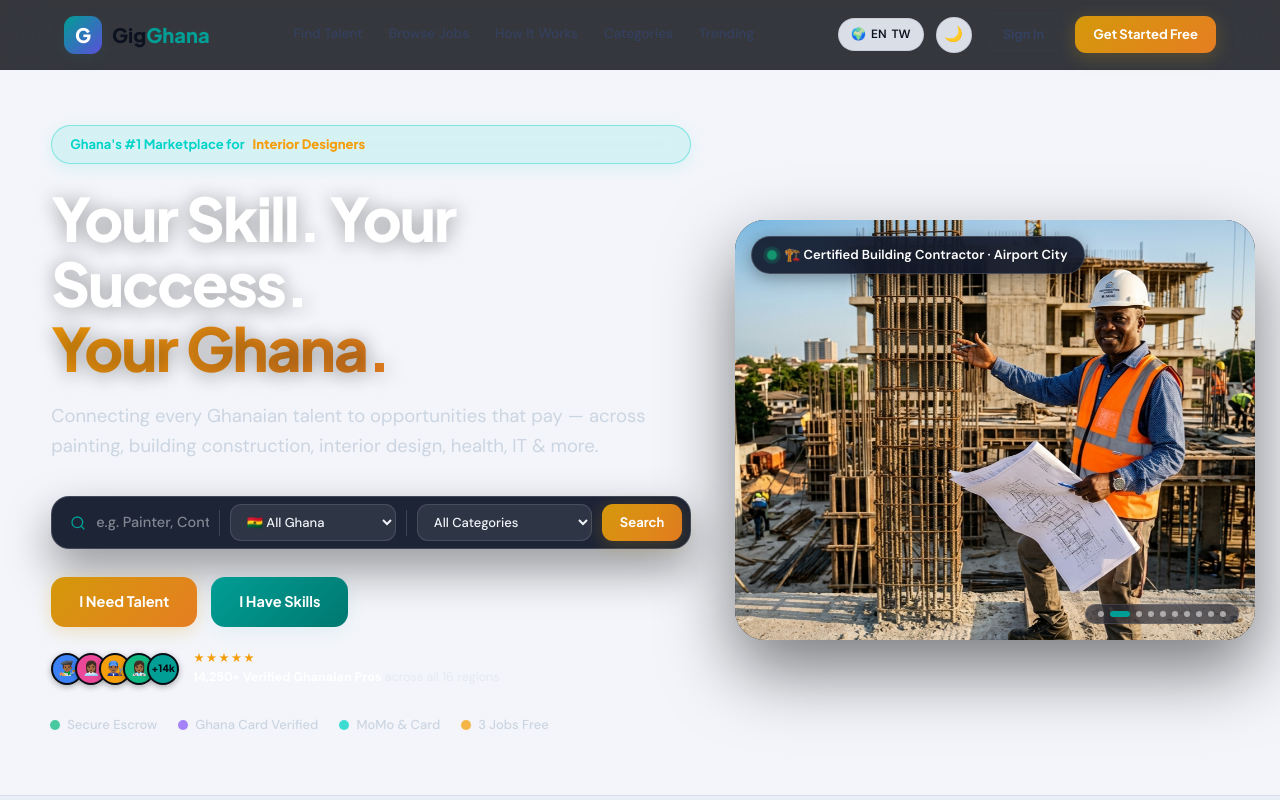
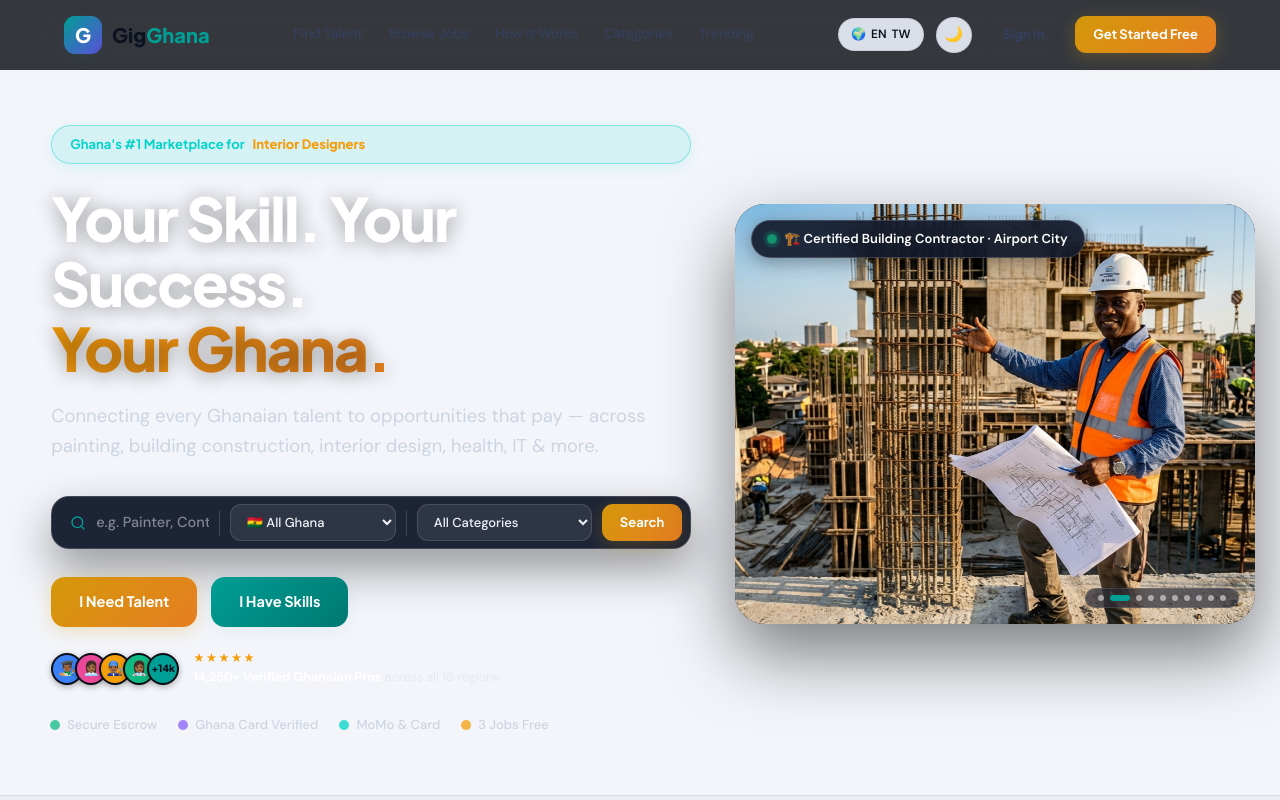
Before and after one commit to JoeVardyGC/GigGhana, a Next.js app: page / in a window 1280 px wide. Shown: the top 800 px of the page. Built offline with nearby package versions, Linux system fonts and the light colour scheme.

Commit message:
style(hero): push showcase card up 32px to perfectly align with hero headline typography

```diff
--- a/app/globals.css
+++ b/app/globals.css
@@ -482,6 +482,13 @@ html.dark .hero, [data-theme="dark"] .hero {
   width: 100%;
   display: flex;
   justify-content: center;
+  margin-top: -32px;
+}
+
+@media (max-width: 1024px) {
+  .hero-right-showcase {
+    margin-top: 0;
+  }
 }
 
 .showcase-outer-wrap {
```
